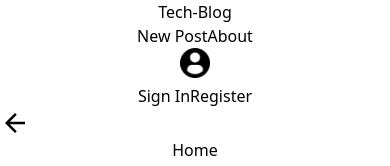
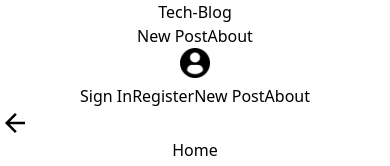
Before and after one commit to Davidino22/tech-blog, a React (Vite) app: page /posts/1 in a window 390 px wide. Shown: the top 166 px of the page. Built offline with nearby package versions, Linux system fonts and the light colour scheme; no server answers.

Commit message:
changed responsivness in Navbar

```diff
--- a/src/Footer.jsx
+++ b/src/Footer.jsx
@@ -4,7 +4,7 @@ import Picture from './Picture.jsx'
 
 export default function Footer() {
   return (
-    <div className='md:h-40 w-screen bg-slate-600 text-3xl text-white'>
+    <div className='md:h-40 w-screen bg-slate-600 text-xl text-white'>
       <div className='grid grid-rows-2 md:h-40 items-between'>
         <p className="m-0">All rights stay with Lazar and David</p>
         {/* <Picture  /> */}
--- a/src/Navbar.jsx
+++ b/src/Navbar.jsx
@@ -48,13 +48,13 @@ function Navbar() {
 
 
   return (
-    <div className="navbar bg-slate-600 w-full h-12 shadow-md border-none flex justify-between relative sticky top-0 z-10 text-white">
+    <div className="navbar bg-slate-600 w-full h-12 shadow-md border-none flex justify-between relative sticky top-0 z-10 text-white text-xl">
       <Link to="/" >
-        <div className='absolute left-6 top-2 text-2xl hover:bg-sky-700'>Tech-Blog</div>
+        <div className='absolute left-6 top-2  hover:bg-sky-700'>Tech-Blog</div>
       </Link>
 
-      <div className={`NavLinks flex flex-row text-2xl`}>
-        <div className="Links md:flex text-2xl flex-row top-1/2 transform -translate-x-1/2 -translate-y-1/2 absolute left-1/2 w-60 gap-8">
+      <div className={`NavLinks flex flex-row `}>
+        <div className="Links md:flex hidden flex-row top-1/2 transform -translate-x-1/2 -translate-y-1/2 absolute left-1/2 w-60 gap-8">
           <NavLink to="/new" className={({ isActive }) =>
             [
 
@@ -87,13 +87,34 @@ function Navbar() {
             <p>{user.email}</p>
             {/* ... other user-related content */}
             <button className='bg-blue-400 md:px-2 rounded-md md:py-1 text-white font-mono text-xl w-full' onClick={logout}>Log out</button>
+
           </>
         ) : (
           <>
             <Link to="/login"><button className='bg-blue-400 md:px-2 rounded-md md:py-1 text-white text-xl md:mx-2 w-full'>Sign In</button></Link>
             <Link to="/register"><button className='bg-blue-400 md:px-2 rounded-md md:py-1 text-white text-xl mx-2 w-full'>Register</button></Link>
+
+
           </>
+
         )}
+        <NavLink to="/new" className={({ isActive }) =>
+          [
+
+            isActive ? "bg-blue-500" : "", 'hover:bg-sky-700 md:hidden'
+
+          ].join(" ")
+        } >New Post</NavLink>
+
+
+
+        <NavLink to="/about" className={({ isActive }) =>
+          [
+
+            isActive ? "bg-blue-500" : "", 'hover:bg-sky-700 md:hidden'
+
+          ].join(" ")
+        } >About</NavLink>
       </div>
     </div>
   );
--- a/src/Subsection.jsx
+++ b/src/Subsection.jsx
@@ -180,7 +180,7 @@ export default function Subsection() {
     <div className=' min-h-screen bg-gradient-to-tl from-red-500 to-blue-500 flex flex-col items-center  '>
 
 
-      <div className='w-8/12 min-h-screen md:pl-20 md:pr-20  flex flex-col  items-center  relative pt-16 pb-16' style={{ backgroundColor: 'rgba(255,255,255,0.3)' }} >
+      <div className='w-10/12 md:w-8/12 lg:pl-32 lg:pr-32 min-h-screen md:pl-20 md:pr-20 p-4 flex flex-col  items-center  relative pt-16 pb-16' style={{ backgroundColor: 'rgba(255,255,255,0.3)' }} >
         <div className=''>
           <Link to="/" className=' absolute top-2 left-0 text-2xl  '><IoMdArrowBack size={30} />Home </Link>
 
```
